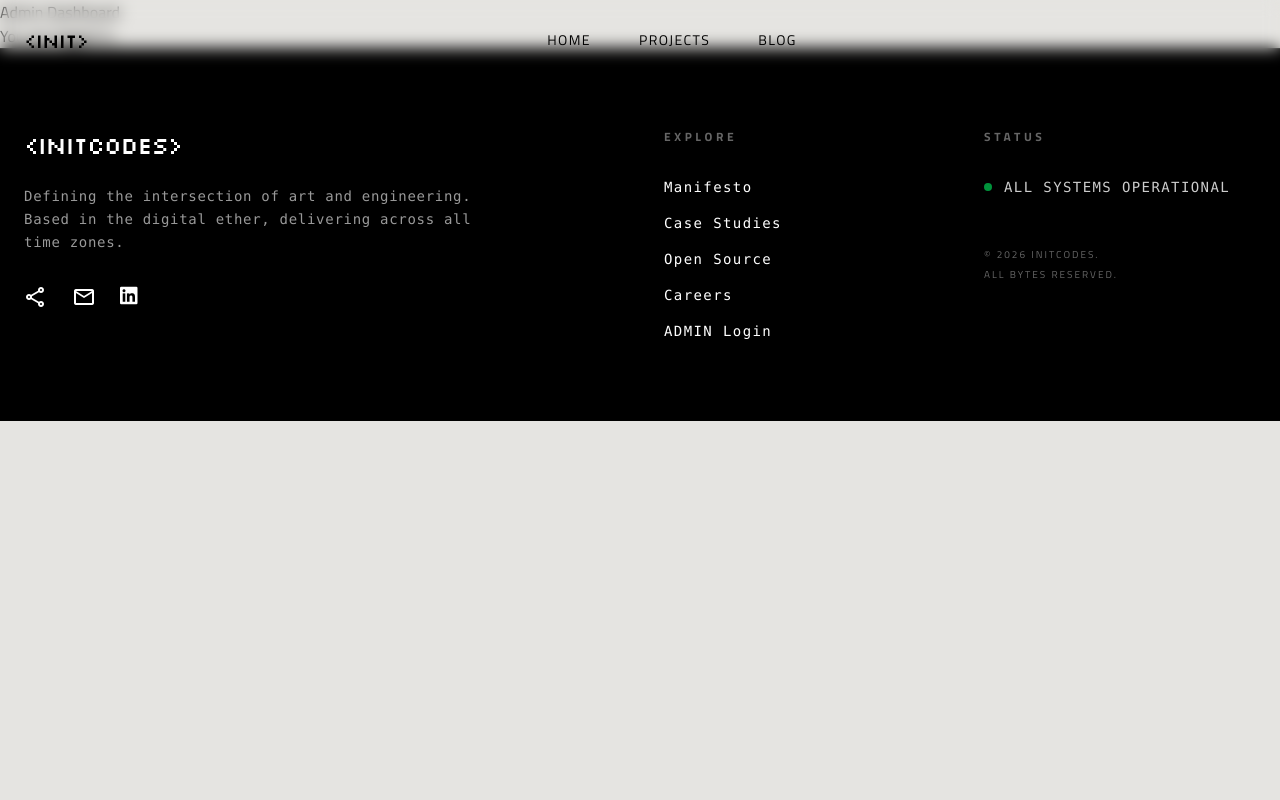
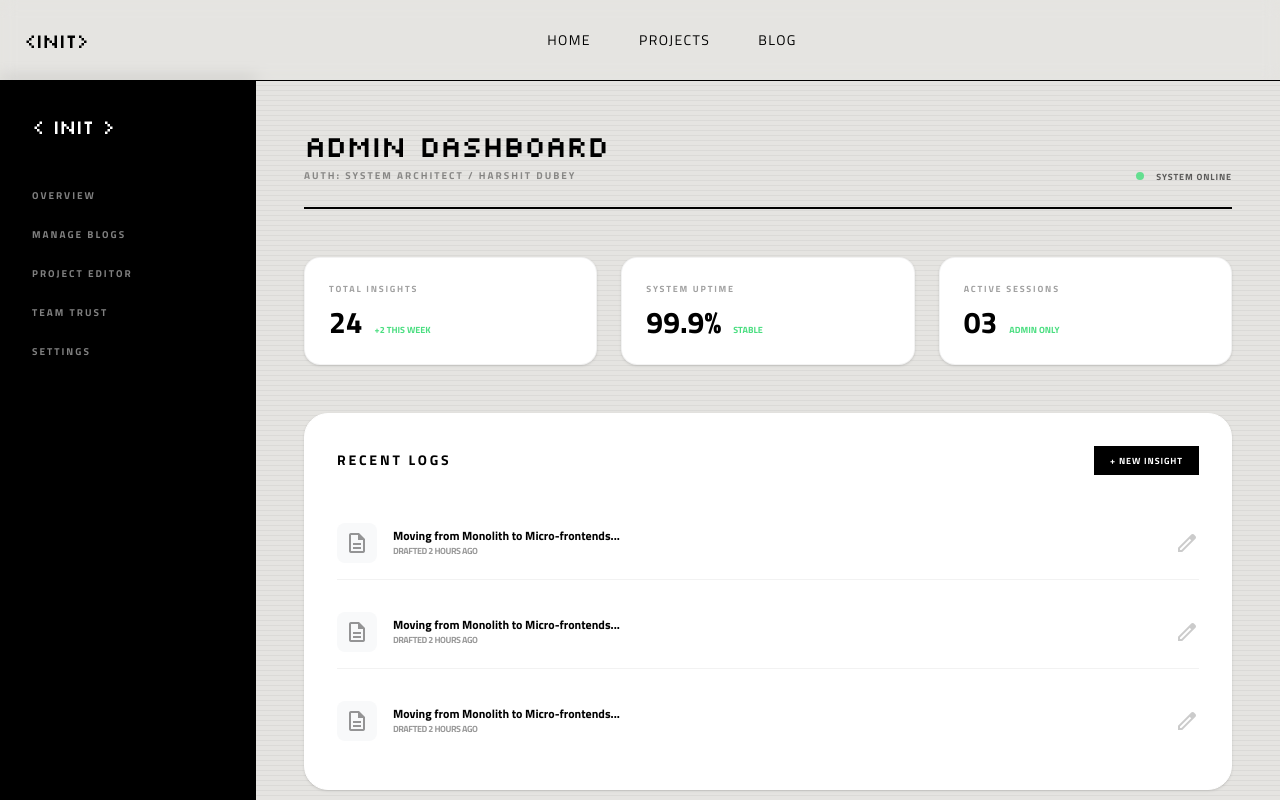
Before and after one commit to initcodes20/InitCodesWeb, a Next.js app: page /admin/dashboard in a window 1280 px wide. Shown: the top 800 px of the page. Built offline with nearby package versions, Linux system fonts and the light colour scheme.

Commit message:
Fix Admin Pannel

```diff
--- a/src/app/admin/dashboard/page.js
+++ b/src/app/admin/dashboard/page.js
@@ -1,9 +1,100 @@
-"use client"
+"use client";
+import React from 'react';
+import Link from 'next/link';
+
 export default function Dashboard() {
+  // Mock stats - in a real app, these would be fetched from your API
+  const stats = [
+    { label: "Total Insights", value: "24", growth: "+2 this week" },
+    { label: "System Uptime", value: "99.9%", growth: "Stable" },
+    { label: "Active Sessions", value: "03", growth: "Admin Only" },
+  ];
+
   return (
-    <div>
-      <h1>Admin Dashboard</h1>
-      <p>You are logged in.</p>
+    <div className="min-h-screen !bg-[#e5e4e1] flex selection:bg-black selection:text-white mt-20 ">
+      {/* Sidebar Navigation */}
+      <aside className="w-64 bg-black text-white p-8 flex flex-col hidden md:flex">
+        <div className="retro-text text-xl mb-12 tracking-tighter">
+          {"< INIT >"}
+        </div>
+
+        <nav className="space-y-6 flex-1 ">
+          {['Overview', 'Manage Blogs', 'Project Editor', 'Team Trust', 'Settings'].map((item) => (
+            <Link
+              key={item}
+              href="#"
+              className="block text-[10px] font-bold uppercase tracking-[0.2em] opacity-50 hover:opacity-100 hover:text-[#FF4D00] transition-all"
+            >
+              {item}
+            </Link>
+          ))}
+        </nav>
+
+        <button className="text-[10px] font-bold uppercase tracking-[0.2em] text-red-500 hover:text-red-400 text-left">
+          Terminate Session
+        </button>
+      </aside>
+
+      {/* Main Content Area */}
+      <main className="flex-1 p-8 md:p-12 relative overflow-hidden">
+        <div className="line-bg opacity-5"></div>
+
+        {/* Top Header */}
+        <header className="flex justify-between items-end border-b-2 border-black pb-6 mb-12 relative z-10">
+          <div>
+            <h1 className="retro-text text-3xl uppercase tracking-tighter text-bold">
+              Admin Dashboard
+            </h1>
+            <p className="normal-text text-[10px] font-bold uppercase tracking-[0.2em] opacity-40 mt-1">
+              Auth: System Architect / Harshit Dubey
+            </p>
+          </div>
+          <div className="flex items-center gap-3">
+            <div className="w-2 h-2 rounded-full bg-[#4ADE80] animate-pulse"></div>
+            <span className="text-[9px] font-bold uppercase tracking-widest opacity-60">System Online</span>
+          </div>
+        </header>
+
+        {/* Stats Grid */}
+        <div className="grid grid-cols-1 md:grid-cols-3 gap-6 mb-12 relative z-10">
+          {stats.map((stat, i) => (
+            <div key={i} className="bg-white border border-black/5 p-6 rounded-2xl shadow-sm">
+              <p className="text-[9px] font-bold uppercase tracking-[0.2em] text-[#a1a1a1] mb-2">{stat.label}</p>
+              <div className="flex items-baseline gap-3">
+                <span className="text-3xl font-bold text-bold">{stat.value}</span>
+                <span className="text-[9px] font-bold text-[#4ADE80] uppercase">{stat.growth}</span>
+              </div>
+            </div>
+          ))}
+        </div>
+
+        {/* Content Table / Recent Activity */}
+        <div className="bg-white rounded-3xl p-8 shadow-sm border border-white relative z-10">
+          <div className="flex justify-between items-center mb-8">
+            <h2 className="text-sm font-bold uppercase tracking-[0.2em] text-bold">Recent Logs</h2>
+            <button className="bg-black text-white px-4 py-2 text-[9px] font-bold uppercase tracking-widest hover:bg-[#FF4D00] transition-colors">
+              + New Insight
+            </button>
+          </div>
+
+          <div className="space-y-4">
+            {[1, 2, 3].map((_, i) => (
+              <div key={i} className="flex items-center justify-between py-4 border-b border-black/5 last:border-0">
+                <div className="flex items-center gap-4">
+                  <div className="w-10 h-10 bg-[#f8f9fa] rounded-lg flex items-center justify-center">
+                    <span className="material-symbols-outlined text-lg opacity-40">description</span>
+                  </div>
+                  <div>
+                    <p className="text-xs font-bold text-bold">Moving from Monolith to Micro-frontends...</p>
+                    <p className="text-[9px] uppercase tracking-tighter opacity-40 font-bold">Drafted 2 hours ago</p>
+                  </div>
+                </div>
+                <span className="material-symbols-outlined opacity-20 cursor-pointer hover:opacity-100 transition-opacity">edit</span>
+              </div>
+            ))}
+          </div>
+        </div>
+      </main>
     </div>
   );
 }
--- a/src/middleware.js
+++ b/src/middleware.js
@@ -1,38 +1,23 @@
 import { NextResponse } from "next/server";
-import jwt from "jsonwebtoken";
 
 export function middleware(req) {
   const { pathname } = req.nextUrl;
   const token = req.cookies.get("admin_token")?.value;
+  console.log(token);
 
-  // ✅ Redirect logged-in users away from /login
+
+  // ✅ Logged-in users should not see /login
   if (pathname.startsWith("/login") && token) {
-    try {
-      jwt.verify(token, process.env.JWT_SECRET);
     return NextResponse.redirect(
       new URL("/admin/dashboard", req.url)
     );
-    } catch {
-      // invalid token → allow login
-    }
   }
 
   // ✅ Protect admin routes
-  if (pathname.startsWith("/admin")) {
-    if (!token) {
+  if (pathname.startsWith("/admin") && !token) {
     return NextResponse.redirect(
       new URL("/login", req.url)
     );
-    }
-
-    try {
-      jwt.verify(token, process.env.JWT_SECRET);
-      return NextResponse.next();
-    } catch {
-      return NextResponse.redirect(
-        new URL("/login", req.url)
-      );
-    }
   }
 
   return NextResponse.next();
```
Lines whose indentation alone changed are shown as unchanged.
